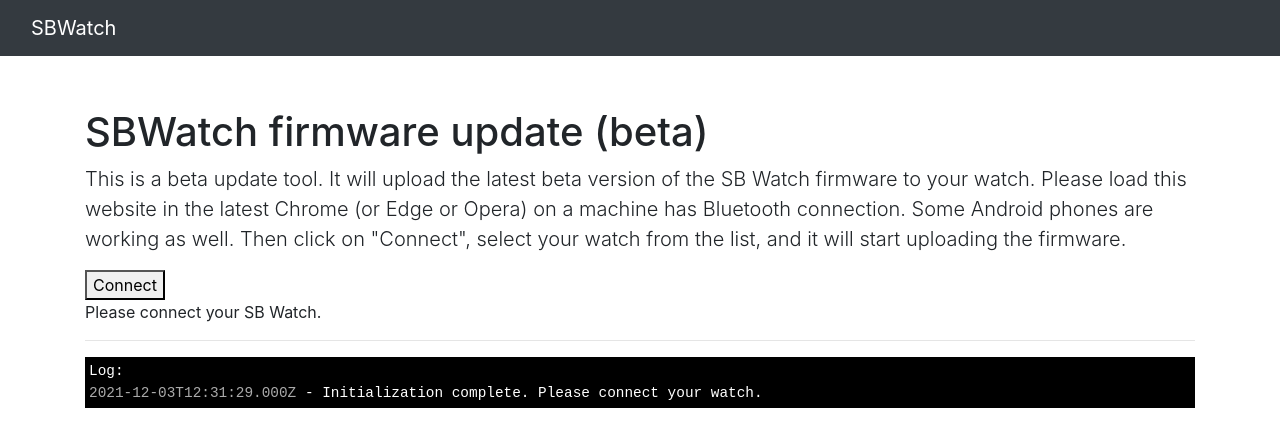
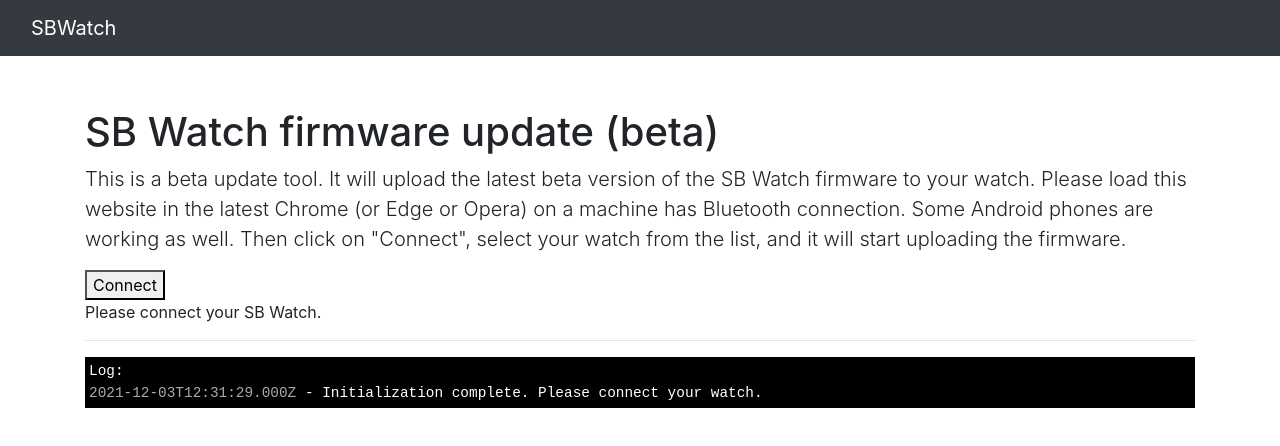
Before and after one commit to boogie/sbwatch.updater, a plain HTML site: page index_beta.html in a window 1280 px wide. Drawn offline with nearby package versions, Linux system fonts and the light colour scheme.

Commit message:
SBWatch => SB Watch

```diff
--- a/index_beta.html
+++ b/index_beta.html
@@ -22,7 +22,7 @@
 
 <main class="flex-shrink-0">
     <div class="container">
-        <h1 class="mt-5">SBWatch firmware update (beta)</h1>
+        <h1 class="mt-5">SB Watch firmware update (beta)</h1>
         <p class="lead">
             This is a beta update tool. It will upload the latest beta version of the SB Watch firmware to your watch.
             Please load this website in the latest Chrome (or Edge or Opera) on a machine has Bluetooth connection.
```
